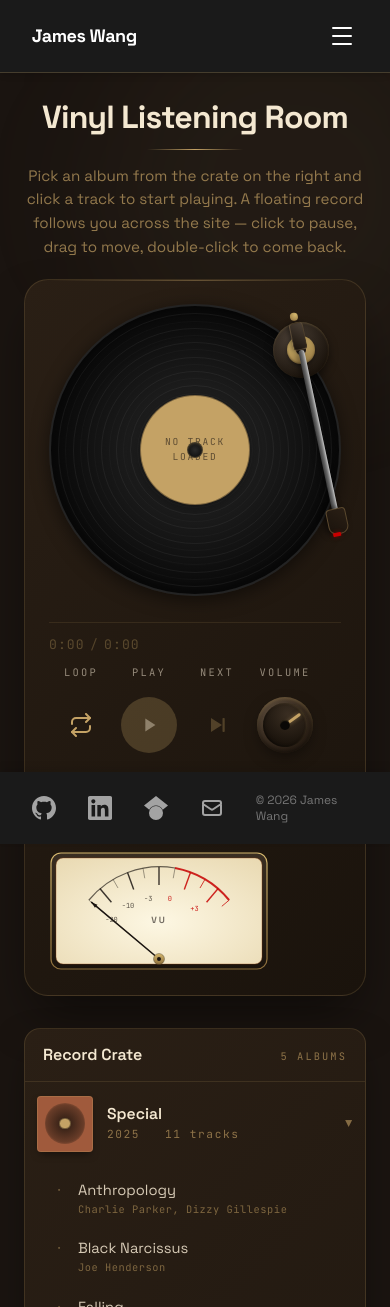
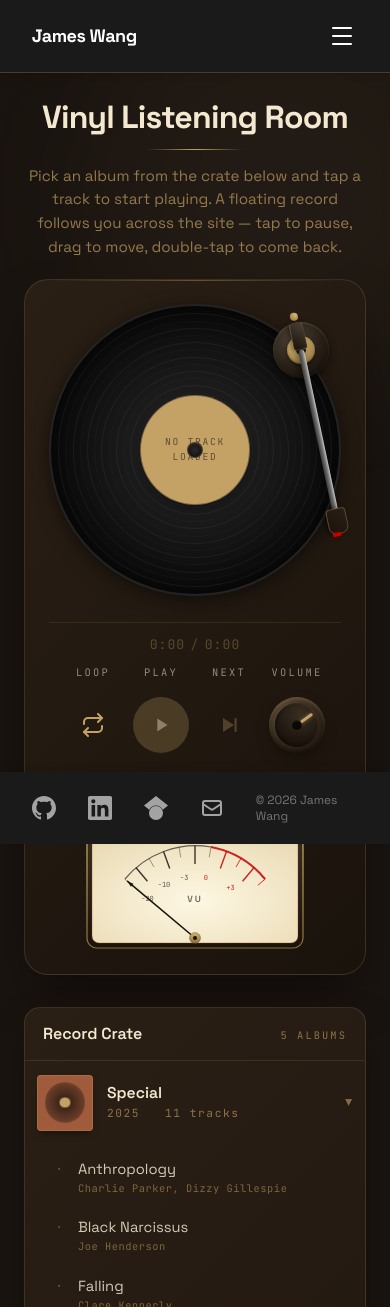
Before and after one commit to Jamesprocode/Personal-Website, a React (Vite) app: page /music in a window 390 px wide. Shown: the top 1307 px of the page. Built offline with nearby package versions, Linux system fonts and the light colour scheme.

Commit message:
mobile user arrangement

```diff
--- a/src/i18n/en.json
+++ b/src/i18n/en.json
@@ -50,6 +50,7 @@
   "timeline.tooltipPinned": "pinned",
   "music.heading": "Vinyl Listening Room",
   "music.intro": "Pick an album from the crate on the right and click a track to start playing. A floating record follows you across the site — click to pause, drag to move, double-click to come back.",
+  "music.introMobile": "Pick an album from the crate below and tap a track to start playing. A floating record follows you across the site — tap to pause, drag to move, double-tap to come back.",
   "music.streaming.kicker": "Also on streaming",
   "music.streaming.album": "OxyJazz '23",
   "music.streaming.body": "Released earlier with the Occidental College Chamber Jazz ensemble — stream the full album on your preferred service.",
--- a/src/pages/Landing/ProjectShelf.jsx
+++ b/src/pages/Landing/ProjectShelf.jsx
@@ -401,6 +401,26 @@ function ProjectShelf() {
   const showList = !isMobile || !selectedProject;
   const showPanel = !isMobile || !!selectedProject;
 
+  // The right panel mounts on demand on mobile (only when a tape is open).
+  // Relying on the parent grid's whileInView="show" to propagate to a child
+  // that mounts AFTER the gesture already fired (viewport once:true) is
+  // unreliable — the child can stay stuck at the "hidden" opacity:0, so the
+  // enlarged tape silently never appears (the intermittent "doesn't show up"
+  // bug). On mobile, drive the panel's own fade so it always animates in;
+  // desktop keeps the inherited staggered reveal alongside the cascade.
+  const panelAnim = isMobile
+    ? {
+        initial: reduceMotion ? false : { opacity: 0 },
+        animate: { opacity: 1 },
+        transition: { duration: 0.35, ease: [0.16, 1, 0.3, 1] },
+      }
+    : {
+        variants: {
+          hidden: { opacity: 0 },
+          show: { opacity: 1, transition: { duration: 0.7, ease: [0.16, 1, 0.3, 1] } },
+        },
+      };
+
   // Stable click handler so memoized cassettes don't re-render on every
   // parent render just because the callback identity changed.
   const handleSelect = useCallback((id) => {
@@ -481,13 +501,7 @@ function ProjectShelf() {
       {/* RIGHT: active cassette panel — fades in alongside the cascade */}
       {showPanel && (
       <motion.div
-        variants={{
-          hidden: { opacity: 0 },
-          show: {
-            opacity: 1,
-            transition: { duration: 0.7, ease: [0.16, 1, 0.3, 1] },
-          },
-        }}
+        {...panelAnim}
         style={{
           minHeight: 360,
           minWidth: 0,
--- a/src/pages/Music/Music.jsx
+++ b/src/pages/Music/Music.jsx
@@ -6,9 +6,14 @@ import Turntable from './Turntable';
 import AlbumBrowser from './AlbumBrowser';
 import albums from '../../data/albums';
 import useAudioPlayer from '../../hooks/useAudioPlayer';
+import useIsMobile from '../../hooks/useIsMobile';
 
 function Music() {
   const { t } = useTranslation();
+  // The album crate sits to the RIGHT on desktop but stacks BELOW the
+  // turntable once the layout collapses at 880px — so the intro's directional
+  // cue ("on the right" vs "below") has to follow suit.
+  const isStacked = useIsMobile('(max-width: 880px)');
   const {
     isPlaying,
     volume,
@@ -98,7 +103,7 @@ function Music() {
                 marginRight: 'auto',
               }}
             >
-              {t('music.intro')}
+              {t(isStacked ? 'music.introMobile' : 'music.intro')}
             </p>
           </motion.div>
 
--- a/src/pages/Music/Turntable.jsx
+++ b/src/pages/Music/Turntable.jsx
@@ -225,6 +225,40 @@ function Turntable({
         boxShadow: '0 25px 50px -12px rgba(0, 0, 0, 0.5)',
       }}
     >
+      {/* Mobile: center the controls strip in a single stacked column so the
+          transport buttons, VU meter and instructions sit dead-center rather
+          than splitting to opposite edges. Desktop keeps the two-column
+          justify-between layout untouched. */}
+      <style>{`
+        @media (max-width: 760px) {
+          .music-controls {
+            flex-direction: column;
+            align-items: center;
+            justify-content: center;
+          }
+          .music-controls__left {
+            align-items: center;
+            width: 100%;
+          }
+          .music-controls__time {
+            text-align: center;
+          }
+          .music-controls__buttons {
+            justify-content: center;
+            width: 100%;
+            margin-bottom: 0 !important;
+          }
+          .music-controls__right {
+            align-items: center !important;
+            width: 100%;
+          }
+          .music-controls__hint {
+            text-align: center !important;
+            white-space: normal !important;
+          }
+        }
+      `}</style>
+
       {/* Top trim hairline */}
       <div
         aria-hidden
@@ -574,7 +608,7 @@ function Turntable({
           so the time readout sits flush under the divider line — aligned
           with the first line of the instructions text on the right. */}
       <div
-        className="flex items-stretch justify-between flex-wrap"
+        className="music-controls flex items-stretch justify-between flex-wrap"
         style={{
           marginTop: 'clamp(1.5rem, 3vh, 2.5rem)',
           paddingTop: 'clamp(0.75rem, 1.5vh, 1rem)',
@@ -583,9 +617,9 @@ function Turntable({
         }}
       >
         {/* Left column */}
-        <div className="flex flex-col" style={{ justifyContent: 'space-between', gap: 'clamp(0.6rem, 1.2vh, 0.9rem)' }}>
+        <div className="music-controls__left flex flex-col" style={{ justifyContent: 'space-between', gap: 'clamp(0.6rem, 1.2vh, 0.9rem)' }}>
           <div
-            className="font-mono"
+            className="music-controls__time font-mono"
             style={{
               color: hasTrack ? '#c4a265' : 'rgba(196,162,101,0.35)',
               fontSize: 'clamp(0.82rem, 1vw, 0.95rem)',
@@ -598,7 +632,7 @@ function Turntable({
             {fmtTime(duration)}
           </div>
           <div
-            className="flex items-end"
+            className="music-controls__buttons flex items-end"
             style={{
               gap: 'clamp(0.25rem, 0.6vw, 0.5rem)',
               marginBottom: 'clamp(1rem, 2.5vh, 1.75rem)',
@@ -718,11 +752,11 @@ function Turntable({
             Column sizes to fit the longest instruction line so each line
             stays on one row; both items right-align to the same edge. */}
         <div
-          className="flex flex-col items-end"
+          className="music-controls__right flex flex-col items-end"
           style={{ gap: 'clamp(0.6rem, 1.2vh, 0.9rem)', flex: '0 0 auto', justifyContent: 'space-between' }}
         >
           <p
-            className="font-mono uppercase"
+            className="music-controls__hint font-mono uppercase"
             style={{
               color: 'rgba(244,232,209,0.55)',
               fontSize: 'clamp(0.6rem, 0.72vw, 0.68rem)',
```
Also changed, not shown: .claude/launch.json, src/i18n/zh.json.
